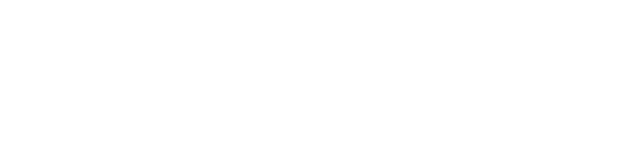
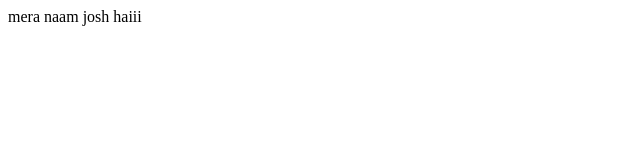
Before and after one commit to karandas621-tech/campus-eye, a plain HTML site: page karan.html in a window 1280 px wide. Shown: the whole page, without its empty margins (0-640 px from the left). Drawn offline with Linux system fonts and the light colour scheme.

Commit message:
haaaan broo

```diff
--- a/karan.html
+++ b/karan.html
@@ -5,6 +5,10 @@
     <meta name="viewport" content="width=device-width, initial-scale=1.0">
     <title>hweloo</title>
 
+
+    mera naam josh haiii
+
+
 </head>
 <body>
 
```
